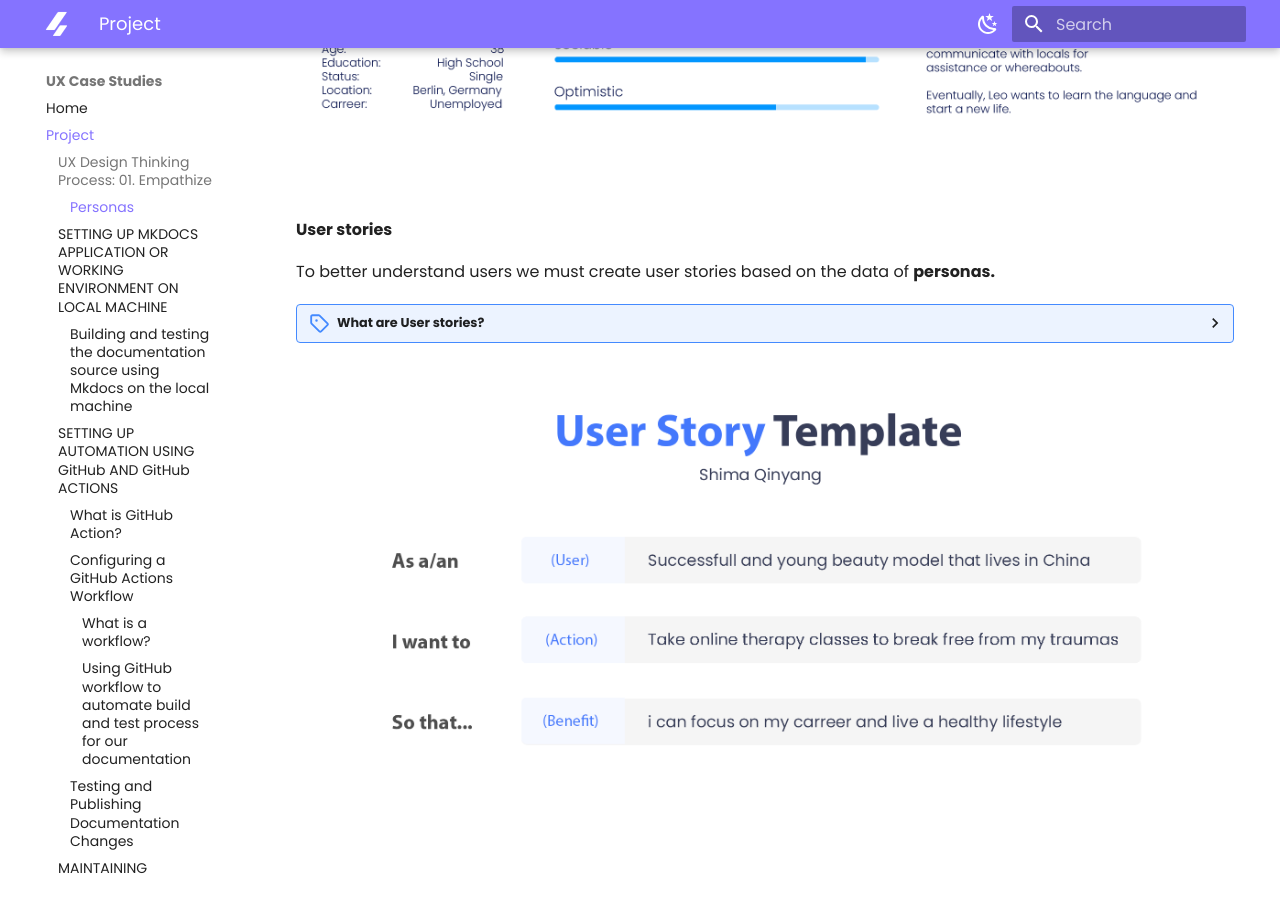
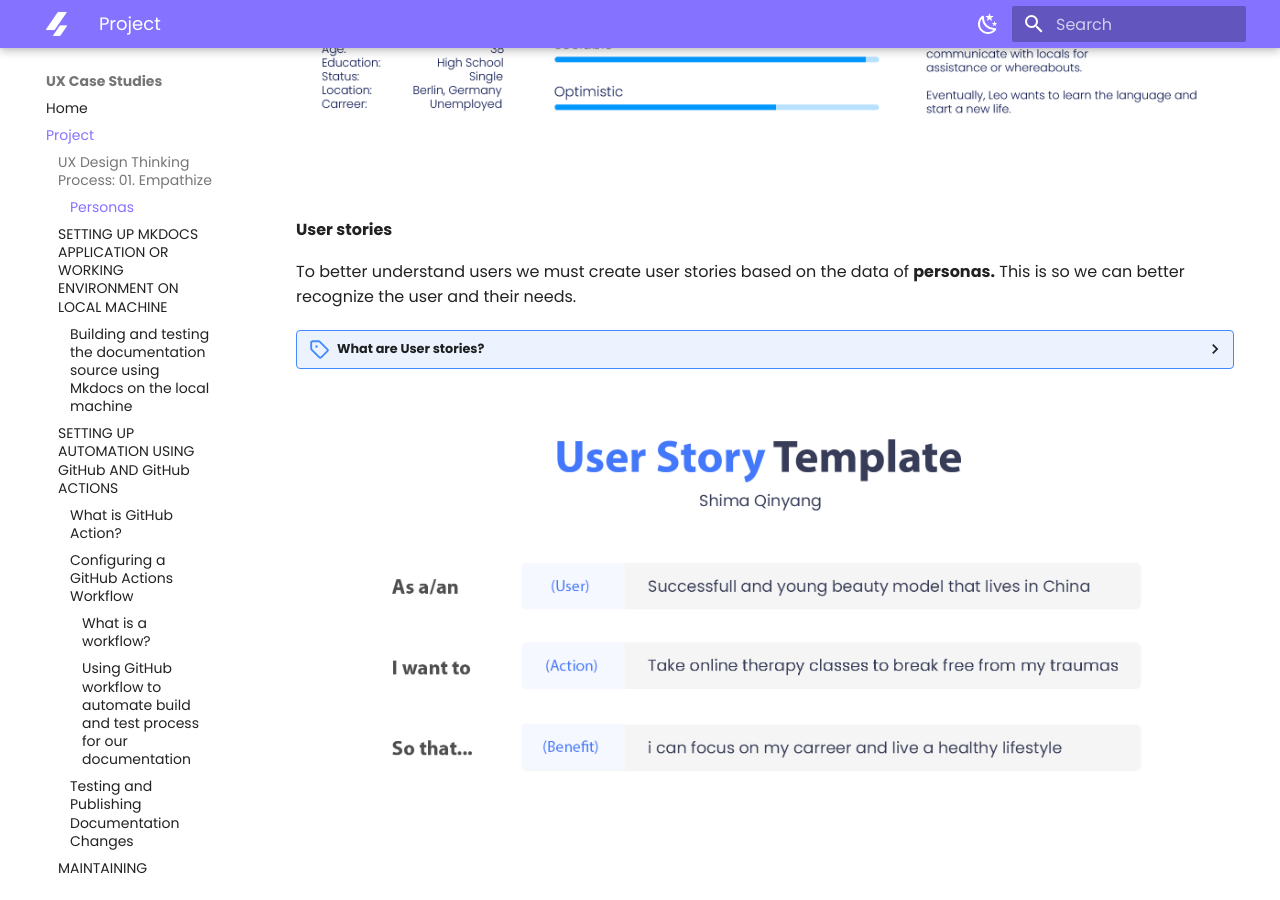
Before and after one commit to divstackio/docs-study, an MkDocs documentation site: the page built from docs/project.md, in a window 1280 px wide and 900 px high, scrolled down 2009 px. Built offline with MkDocs 1.6.1 and Material for MkDocs 9.7.7, drawn with Linux system fonts in a browser that asks for light colours.

Commit message:
Update project.md

```diff
--- a/docs/project.md
+++ b/docs/project.md
@@ -60,7 +60,7 @@ We started our project by empathizing with users and creating random personas th
 
 **User stories**
 
-To better understand users we must create user stories based on the data of **personas.**
+To better understand users we must create user stories based on the data of **personas.** This is so we can better recognize the user and their needs.
 
 <details>
  <summary>What are User stories?</summary>
```
